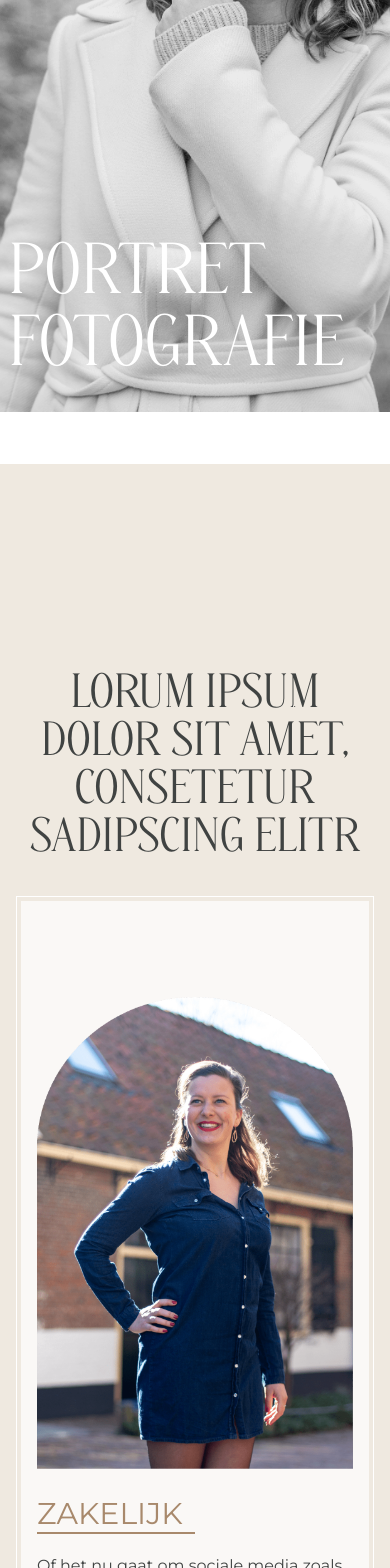
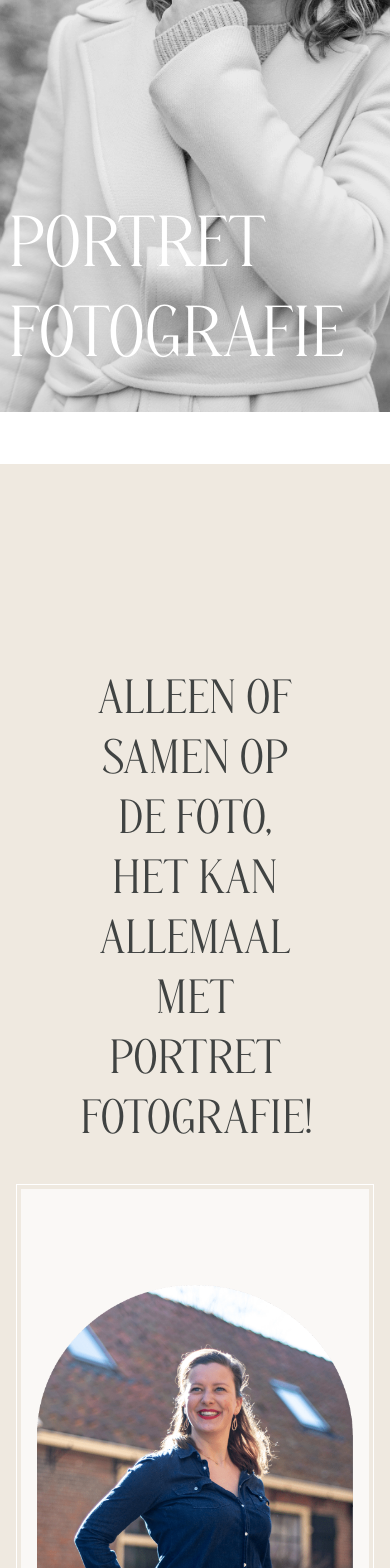
Before and after one commit to Sneruall/fotos-van-emily, a Next.js app: page /portretfotografie in a window 390 px wide. Shown: the part 432-2000 px from the top of the page. Built offline with nearby package versions, Linux system fonts and the light colour scheme; what tailwindcss-text-fill-stroke would draw is missing.

Commit message:
fine tuning
ik was bij natuurlijk op de foto, desktop version (mobile moet nog)

```diff
--- a/components/layout/header.js
+++ b/components/layout/header.js
@@ -32,7 +32,7 @@ function Header(props) {
 
       {props.pageTitle && (
           <div className="absolute left-1/2 transform -translate-x-1/2 bottom-10 max-w-6xl w-full">
-            <h1 className="max-w-5xl text-7xl sm:text-9xl text-white sm:text-sandstone font-display uppercase mx-2">portret fotografie</h1>
+            <h1 className="max-w-5xl text-7xl sm:text-10xl leading-tight text-white font-display uppercase mx-2">portret fotografie</h1>
           </div>
       )}
     </header>
--- a/components/layout/navItem.js
+++ b/components/layout/navItem.js
@@ -2,7 +2,7 @@ import Link from "next/link";
 
 function navItem(props) {
   return (
-    <li className="uppercase text-black font-display text-center group w-32">
+    <li className="uppercase text-black text-center group w-32">
       <Link href={props.link}>
         <a className="hover:underline">{props.text}</a>
       </Link>
--- a/components/layout/scrollNavbar.js
+++ b/components/layout/scrollNavbar.js
@@ -24,9 +24,9 @@ function scrollNavbar(props) {
         !scrollNav && props.fade ? "hidden" : "sm:block"
       } hidden fixed bg-white opacity-90 w-full z-50 top-0 shadow-sm`}
     >
-      <div className="px-2 flex max-w-6xl mx-auto uppercase font-display text-brown-pale justify-between">
+      <div className="px-2 flex max-w-6xl mx-auto uppercase text-brown-pale justify-between">
         <div>
-          <h2 className="text-2xl md:text-4xl my-2">Foto's van Emily</h2>
+          <h2 className="text-2xl md:text-4xl my-2 font-display">Foto's van Emily</h2>
         </div>
         <div className="my-auto">
           <ul className="flex flex-row space-x-10">
--- a/components/sections/PageSectionThree.js
+++ b/components/sections/PageSectionThree.js
@@ -19,7 +19,7 @@ function PageSectionThree() {
           warmte, kleur en een moderne look. Alle foto’s worden ook in zwart wit
           nabewerkt.
         </p>
-        <div className="flex flex-col lg:flex-row gap-8 mb-10 justify-items-center">
+        <div className="flex flex-col lg:flex-row gap-14 mb-10 justify-items-center">
           <ReactCompareSlider
             itemOne={
                 <Image
--- a/components/sections/PortretIntroSection.js
+++ b/components/sections/PortretIntroSection.js
@@ -7,8 +7,8 @@ function PortretIntroSection() {
   return (
     <Section bg={"bg-grey-light"}>
       <div className="mx-auto max-w-6xl">
-        <h2 className="title-1">
-          LORUM IPSUM DOLOR SIT AMET, CONSETETUR SADIPSCING ELITR
+        <h2 className="title-1 leading-tight">
+          Alleen of samen op de foto, het kan allemaal met portret fotografie!{" "}
         </h2>
         <div className="border border-white my-5">
           <div className="bg-white m-1 p-2 bg-opacity-70">
@@ -19,15 +19,11 @@ function PortretIntroSection() {
                 width={336}
                 height={502}
                 title="Zakelijk"
-                text="Of het nu gaat om sociale media zoals LinkedIn of je eigen website,
-            er zijn talloze plekken waar een professionele foto een must is. Een
-            goed portret zet jou krachtig neer en laat zien wie jij bent, zo
-            laat jij een buitengewone indruk achter! Lorem ipsum dolor sit amet, consetetur sadipscing elitr, sed diam
-            nonumy eirmod tempor invidunt ut labore et dolore magna aliquyam
-            erat, sed diam voluptua. At vero eos et accusam et justo duo dolores
-            et ea rebum. Stet clita kasd gubergren, no sea takimata sanctus est
-            Lorem ipsum dolor sit amet."
-            buttonText="Boek een portretshoot!"
+                text={[
+                  "Jezelf professioneel (online) presenteren doe je met een goed portret. Of het nu gaat om sociale media zoals LinkedIn of je eigen website, er zijn talloze plekken waar een professionele foto een must is. Een goed portret zet jou krachtig neer en laat zien wie jij bent, zo laat jij een buitengewone indruk achter!",
+                  "Het is ook mogelijk binnen foto’s te maken, in het bedrijfspand of in een hip cafe. Vaak raad ik aan om ook een paar foto’s buiten te maken om te zorgen voor genoeg diversiteit.",
+                ]}
+                buttonText="Boek een portretshoot!"
               />
               <ImageWithText
                 img="/images/portretfotografie/portret-2.png"
@@ -35,12 +31,20 @@ function PortretIntroSection() {
                 width={400}
                 height={267}
                 title="Prive"
-                text="Of misschien wil je graag een nieuwe leuke profielfoto op je dating site, of je social media feed weer wat opfrissen met gave foto’s! In welke levensfase je ook zit, je bent een prachtig mens en het is zo mooi om dat voor altijd vast te leggen."
+                text={[
+                  "Of misschien wil je graag een nieuwe leuke profielfoto op je dating site, of je social media feed weer wat opfrissen met gave foto’s! In welke levensfase je ook zit, je bent een prachtig mens en het is zo mooi om dat voor altijd vast te leggen.",
+                ]}
                 mirrored
               />
             </div>
 
-            <PagePortfolioElement images={["/images/portretfotografie/portret-3-p1.png", "/images/portretfotografie/portret-3-p2.png", "/images/portretfotografie/portret-3-p3.png"]} />
+            <PagePortfolioElement
+              images={[
+                "/images/portretfotografie/portret-3-p1.png",
+                "/images/portretfotografie/portret-3-p2.png",
+                "/images/portretfotografie/portret-3-p3.png",
+              ]}
+            />
 
             <div className="flex justify-center">
               <Button
--- a/components/sections/elements/ContactFormElement.js
+++ b/components/sections/elements/ContactFormElement.js
@@ -68,7 +68,7 @@ function ContactFormElement() {
       </div>
       <div className="max-w-xl mx-auto">
         <button
-          className="bg-brown-pale hover:bg-reddish text-white font-semibold uppercase py-4 px-6 rounded-full min-w-170"
+          className="border-2 border-brown-pale bg-brown-pale hover:bg-transparent hover:text-brown-pale text-white font-semibold uppercase py-2 px-6 rounded-full"
           type="submit"
         >
           Verstuur
--- a/components/sections/elements/ImageWithText.js
+++ b/components/sections/elements/ImageWithText.js
@@ -19,14 +19,22 @@ function ImageWithText(props) {
 
       <div>
         {props.title && (
-          <div className="w-1/2 my-5">
-            <h3 className="uppercase text-brown-pale text-3xl border-b-2 border-brown-pale">
+          <div className="inline-block my-5">
+            <h3 className="uppercase text-brown-pale text-3xl border-b-2 pr-16 border-brown-pale">
               {props.title}
             </h3>
           </div>
         )}
 
-        <p className="text-charcoal">{props.text}</p>
+        <p className="text-charcoal">
+          {props.text[0]}
+        </p>
+        {props.text[1] && (
+          <p className="text-charcoal">
+            <br />
+            {props.text[1]}
+          </p>
+        )}
 
         {props.buttonText && (
           <Button text={props.buttonText} link="#" button="button-1 my-5" />
--- a/components/sections/elements/PricingPlan.js
+++ b/components/sections/elements/PricingPlan.js
@@ -62,7 +62,7 @@ function PricingPlan(props) {
               </p>
             </div>
             <div className="my-10">
-              <Button link="/" button="button-1-xs" text="Boek nu" />
+              <Button link="/" button="button-1" text="Boek nu" />
             </div>
           </div>
 
--- a/components/sections/elements/WerkwijzeStap.js
+++ b/components/sections/elements/WerkwijzeStap.js
@@ -2,15 +2,15 @@ function WerkwijzeStap(props) {
   return (
     <div className="flex flex-wrap lg:flex-nowrap my-5">
       <div className="lg:w-40">
-        <p className="font-display text-9xl text-white text-stroke-grey-warm text-stroke-2">
+        <p className="font-display text-9xl text-white opacity-70 text-stroke-grey-warm text-stroke-2">
           {props.number}
         </p>
       </div>
       <div className="self-end mb-3 ml-4 flex-1">
-        <h4 className=" text-brown-pale text-xl uppercase border-b-2 border-brown-pale2">
+        <h4 className=" text-brown-pale text-2xl uppercase border-b-2 border-brown-pale2">
           {props.title}
         </h4>
-        <p className="hidden lg:block">
+        <p className="hidden lg:block mt-5">
           {props.description}
         </p>
       </div>
--- a/styles/globals.css
+++ b/styles/globals.css
@@ -10,19 +10,16 @@
 
 @layer components {
   .button-1 {
-    @apply bg-brown-pale hover:bg-reddish text-white font-semibold uppercase py-4 px-6 rounded-full min-w-170;
-  }
-  .button-1-xs {
-    @apply bg-brown-pale hover:bg-reddish text-white font-semibold uppercase py-2 px-6 rounded-full min-w-130;
+    @apply border-2 border-brown-pale bg-brown-pale hover:bg-transparent text-sm hover:text-brown-pale text-white font-semibold uppercase py-2 px-6 rounded-full;
   }
   .button-2 {
-    @apply bg-white hover:bg-clay text-clay hover:text-white font-semibold uppercase py-4 px-6 rounded-full min-w-170;
+    @apply bg-white hover:bg-clay text-clay text-sm hover:text-white font-semibold uppercase py-2 px-6 rounded-full min-w-170;
   }
   .button-3 {
-    @apply bg-white hover:bg-charcoal text-charcoal hover:text-white font-semibold uppercase py-4 px-6 rounded-full min-w-170;
+    @apply border-2 border-white bg-white hover:bg-transparent text-charcoal text-sm hover:text-white font-semibold uppercase py-2 px-6 rounded-full min-w-170;
   }
   .title-1 {
-    @apply text-charcoal font-display text-5xl lg:text-6xl text-center uppercase my-10;
+    @apply text-charcoal font-display text-5xl lg:text-6xl text-center uppercase my-10 mx-16;
   }
   .title-1-left {
     @apply text-charcoal font-display text-5xl lg:text-6xl uppercase my-10;
```
Also changed, not shown: components/sections/PageSectionTwo.js (+7 -7 lines), tailwind.config.js (+17 -14 lines). Lines whose indentation alone changed are shown as unchanged.
